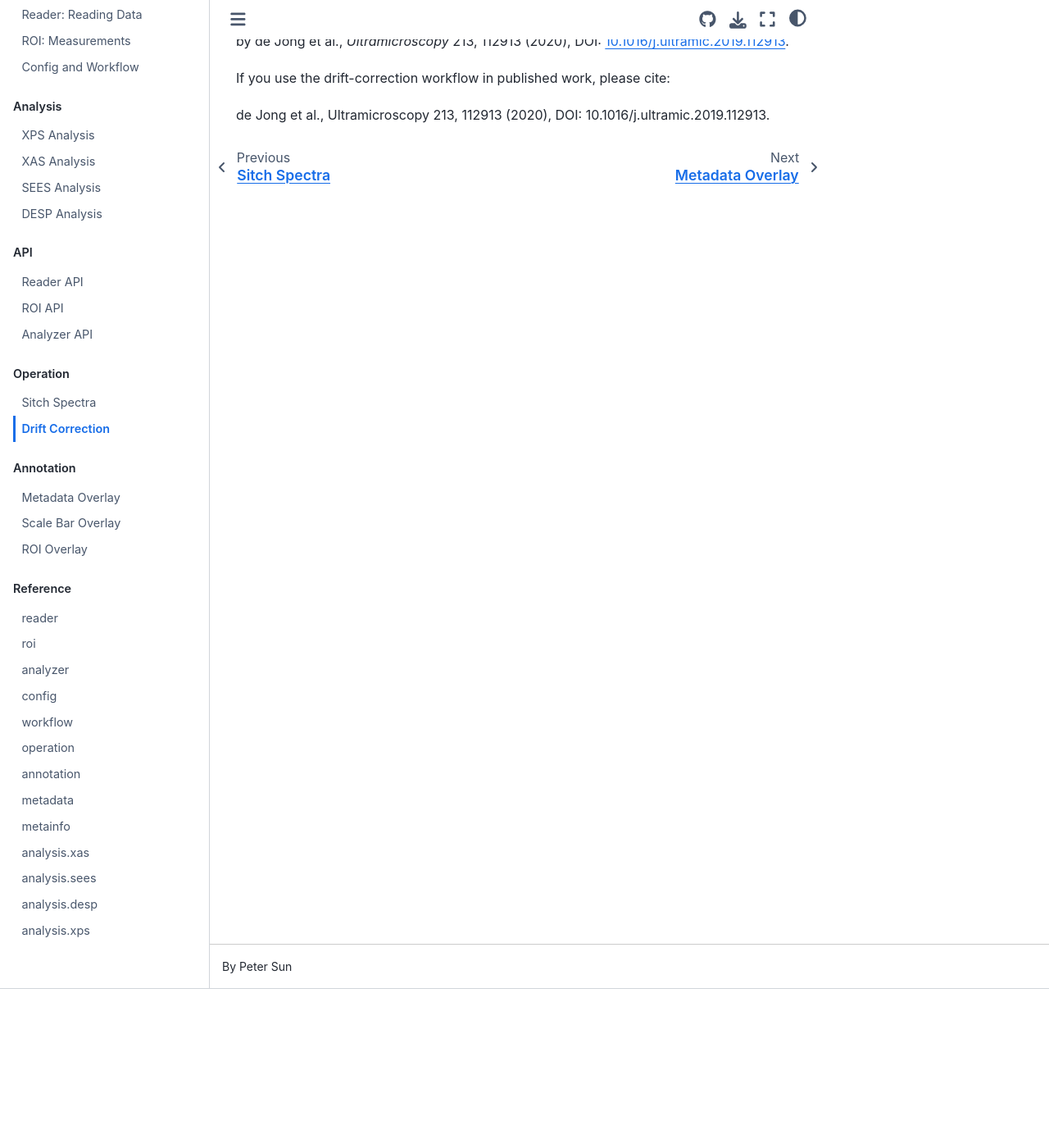
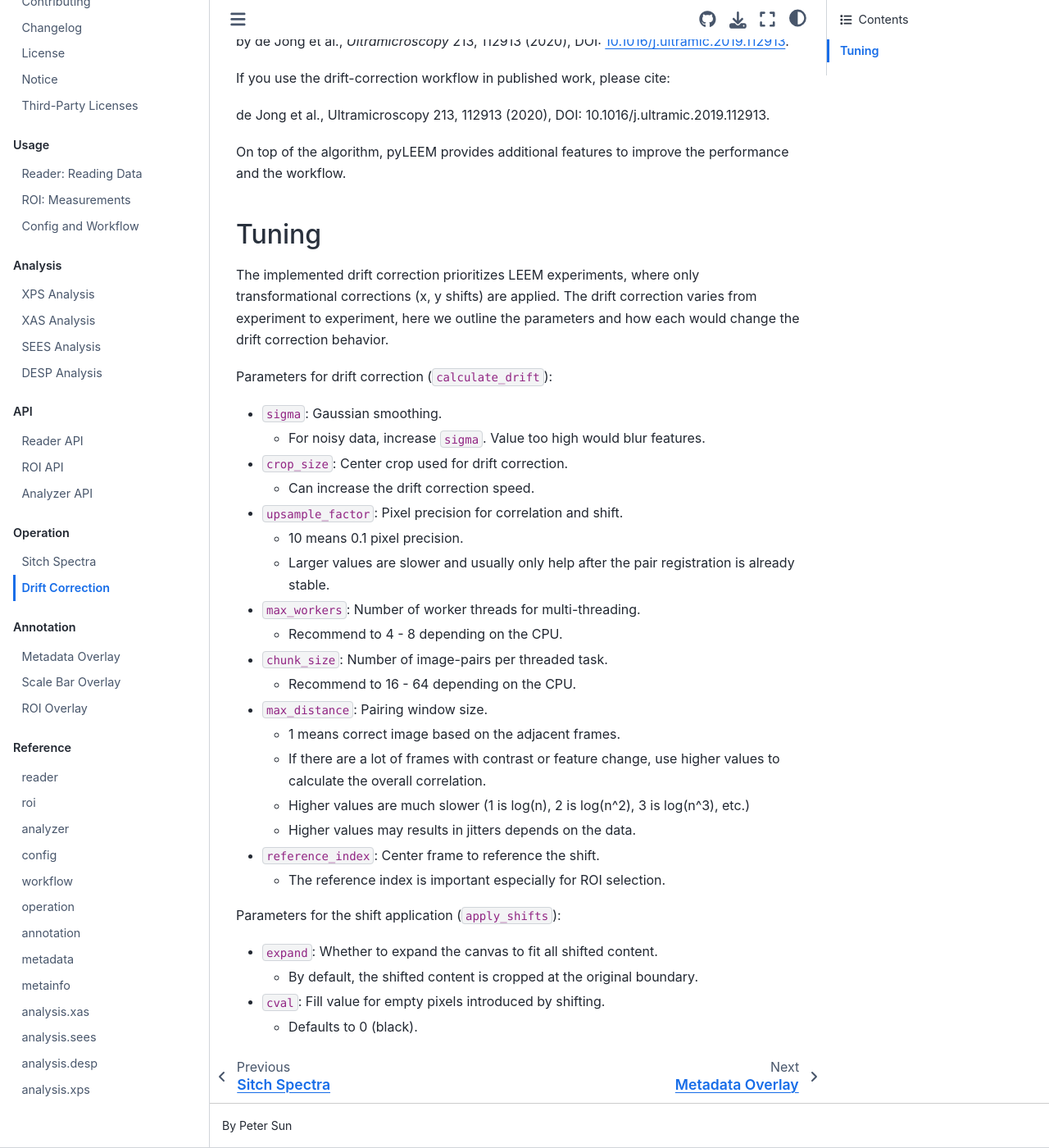
Before and after one commit to peterhys/pyLEEM, a Sphinx documentation site: the page built from docs/operation/drift.md, in a window 1280 px wide and 1400 px high, scrolled down 195 px. Shown: the whole window at 82% size. Built offline with Sphinx 7.4.7 and the Sphinx Book theme 1.1.4, drawn with Linux system fonts in a browser that asks for light colours.

```diff
--- a/docs/operation/drift.md
+++ b/docs/operation/drift.md
@@ -12,3 +12,41 @@
 
   de Jong et al., Ultramicroscopy 213, 112913 (2020),
   DOI: 10.1016/j.ultramic.2019.112913.
+
+On top of the algorithm, pyLEEM provides additional features to improve the
+performance and the workflow.
+
+## Tuning
+
+The implemented drift correction prioritizes LEEM experiments, where only
+transformational corrections (x, y shifts) are applied. The drift correction
+varies from experiment to experiment, here we outline the parameters and how
+each would change the drift correction behavior.
+
+Parameters for drift correction (`calculate_drift`):
+
+- `sigma`: Gaussian smoothing.
+  - For noisy data, increase `sigma`. Value too high would blur features.
+- `crop_size`: Center crop used for drift correction.
+  - Can increase the drift correction speed.
+- `upsample_factor`: Pixel precision for correlation and shift.
+  - 10 means 0.1 pixel precision.
+  - Larger values are slower and usually only help after the pair registration is already stable.
+- `max_workers`: Number of worker threads for multi-threading.
+  - Recommend to 4 - 8 depending on the CPU.
+- `chunk_size`: Number of image-pairs per threaded task.
+  - Recommend to 16 - 64 depending on the CPU.
+- `max_distance`: Pairing window size.
+  - 1 means correct image based on the adjacent frames.
+  - If there are a lot of frames with contrast or feature change, use higher values to calculate the overall correlation.
+  - Higher values are much slower (1 is log(n), 2 is log(n^2), 3 is log(n^3), etc.)
+  - Higher values may results in jitters depends on the data.
+- `reference_index`: Center frame to reference the shift.
+  - The reference index is important especially for ROI selection.
+
+Parameters for the shift application (`apply_shifts`):
+
+- `expand`: Whether to expand the canvas to fit all shifted content.
+  - By default, the shifted content is cropped at the original boundary.
+- `cval`: Fill value for empty pixels introduced by shifting.
+  - Defaults to 0 (black).
```
Also changed, not shown: 2 other files.
